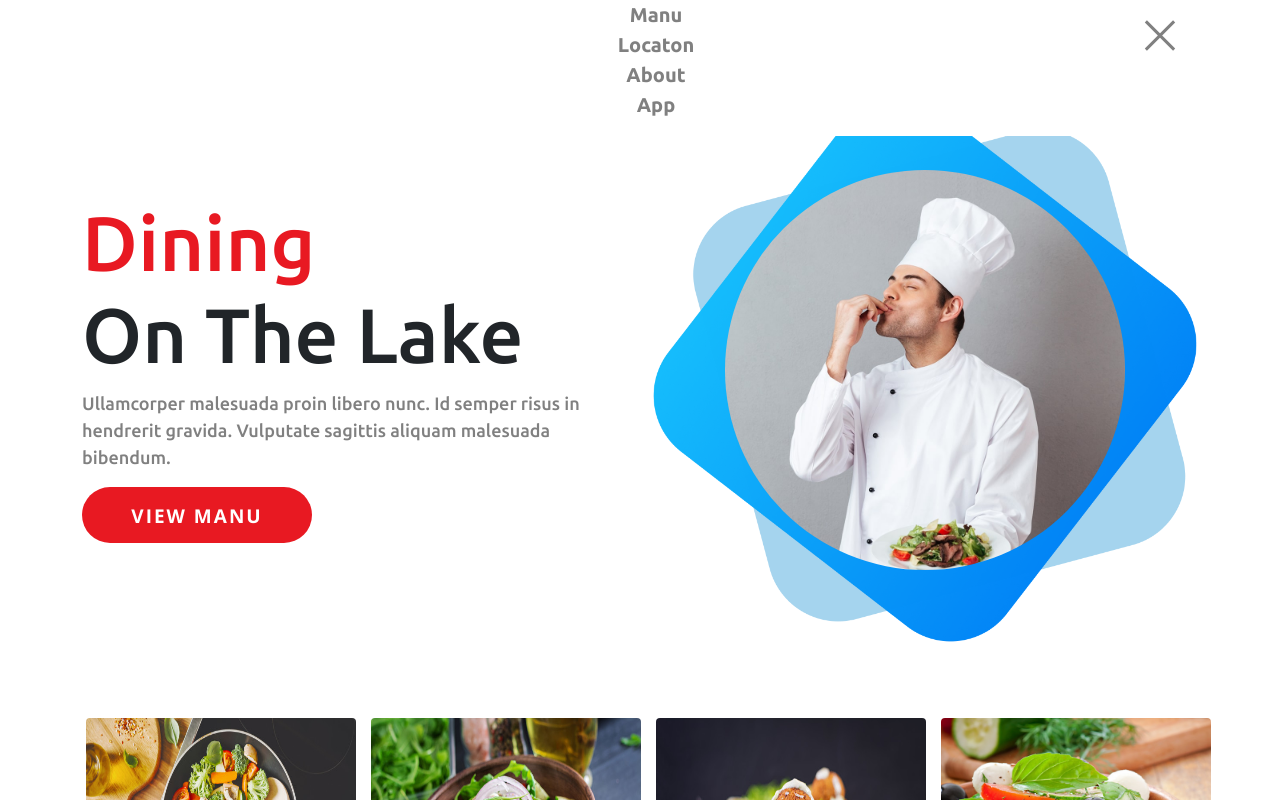
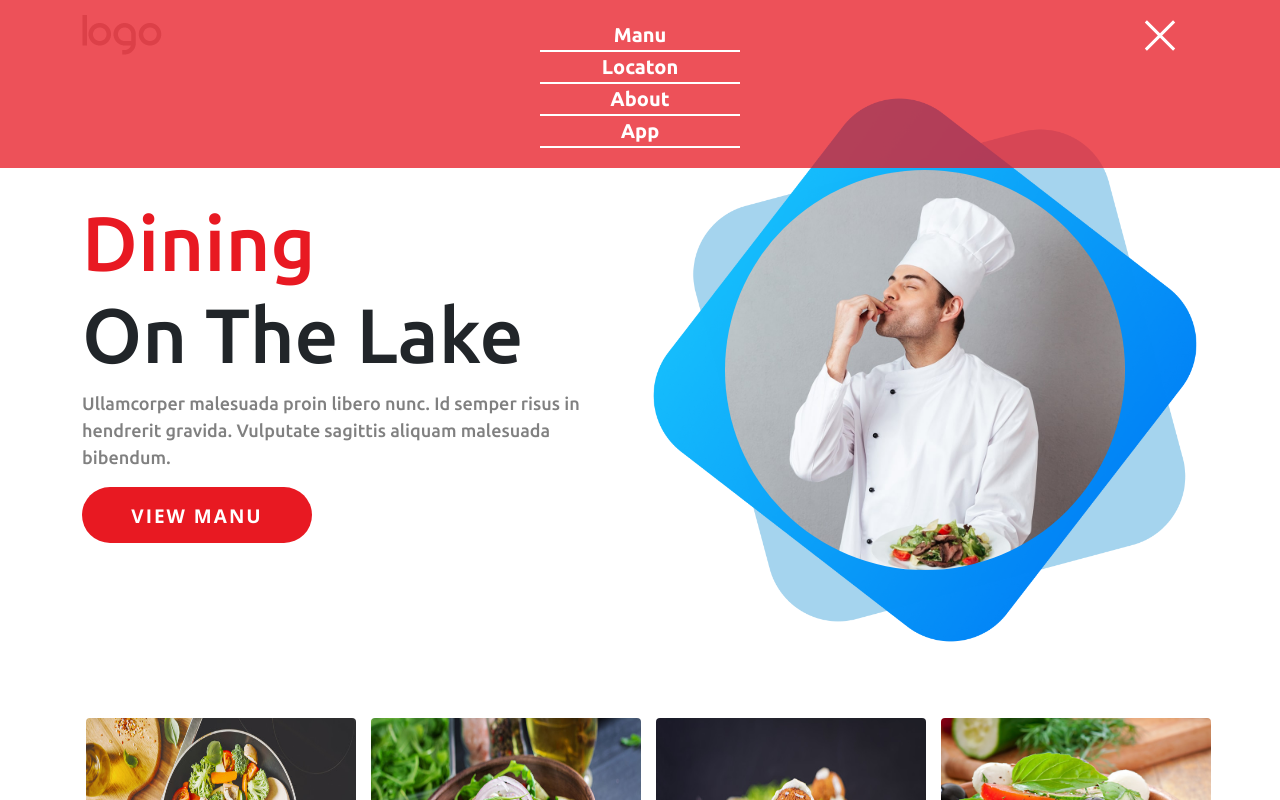
Before and after one commit to Developer-Rakib/Dining, a plain HTML site: page index.html in a window 1280 px wide. Both pictures are taken after a click on the element 1163 px from the left and 35 px from the top of the page. Shown: the top 800 px of the page. Drawn offline with nearby package versions, Linux system fonts and the light colour scheme.

Commit message:
nav btn fix

```diff
--- a/app.js
+++ b/app.js
@@ -7,7 +7,7 @@ let emailBtn = document.getElementById("email-btn");
 let toggle = document.querySelector('.toggle');
 let nav = document.querySelector('.nav');
 let navBar = document.querySelector('#navBar');
-document.querySelector('.toggle-parent').addEventListener('click', () => {
+document.getElementById('nav-container').addEventListener('click', () => {
     nav.classList.toggle('open');
     navBar.classList.toggle('navbar-show');
     toggle.classList.toggle('active');
--- a/index.html
+++ b/index.html
@@ -27,7 +27,7 @@
     <header>
         <div class="container">
             <div id="navBar" class="nav-bar">
-                <ul>
+                <ul id="nav-items">
                     <li>Manu</li>
                     <li>Locaton</li>
                     <li>About</li>
@@ -38,7 +38,7 @@
                 <div class="logo">
                     <img src="img/default-logo.png" alt="">
                 </div>
-                <div class="nav">
+                <div id="nav-container" class="nav">
                     <div class="toggle-parent">
                         <div class="toggle"></div>
                     </div>
@@ -341,7 +341,7 @@
                             <h1>Subscribe</h1>
                             <p>to the newsletters and content update</p>
                             <div class="sub-field d-flex">
-                                <input id="email-field" type="email" placeholder="Enter Email" value="Enter Email">
+                                <input id="email-field" type="email" placeholder="Enter Email">
                                 <button id="email-btn" class="primary-button" disabled>Subscribe</button>
                             </div>
                         </div>
--- a/style.css
+++ b/style.css
@@ -1,5 +1,9 @@
 @import url('https://fonts.googleapis.com/css2?family=Bebas+Neue&family=Manrope:wght@300;400;500;600;700;800&family=Montserrat:wght@200;300;400;500;600;700;800&family=Open+Sans:wght@300;400;500;600;700;800&family=Poppins:ital,wght@0,200;0,300;0,400;0,500;0,600;0,700;0,800;0,900;1,300;1,500&family=Quicksand:wght@400;500;600;700&family=Roboto:wght@100;300;400;500;700;900&family=Ubuntu:wght@300;400;500;700&display=swap');
 *{
+  padding: 0;
+  margin: 0;
+}
+ul{
   padding: 0;
   margin: 0;
 }
@@ -13,29 +17,42 @@ body{
   color: #e81922;
 }
 
+#nav-container{
+  z-index: 100;
+}
 
 .nav-bar{
-  background-color: white;
+  background-color: #e81923c0;
   position: absolute;
+  padding: 20px 0;
   top: 0;
   left: 0;
   right: 0;
   opacity: 0;
   visibility: hidden;
+  transform: translateY(-135px);
   transition: .4s;
 }
 .navbar-show{
+  transform: translateY(0px);
   opacity: 1;
   visibility: visible;
 }
 
+.nav-bar ul {
+  display: flex;
+  flex-direction: column;
+}
 .nav-bar ul li {
 	list-style: none;
 	text-align: center;
 	font-size: 20px;
 	font-weight: 700;
-	color: gray;
-
+	color: white;
+	border-bottom: 2px solid white;
+  width: 200px;
+  margin: 0 auto;
+	display: inline-block;
 }
 
 .toggle-parent{
@@ -52,24 +69,22 @@ position: relative;
   margin: 0 18px;
 
 }
-/* .nav.open{
-width: 250px;
-
-} */
 .toggle.active{
   transform: rotate(45deg);
   width: 40px;
+  background-color: white;
 }
 .toggle.active::after{
   top: 0;
   width: 40px;
   display: none;
-
+  background-color: white;
 }
 .toggle.active::before{
   bottom: 0;
   transform: rotate(90deg);
   width: 40px;
+  background-color: white;
 
 }
 
```
Lines whose indentation alone changed are shown as unchanged.
